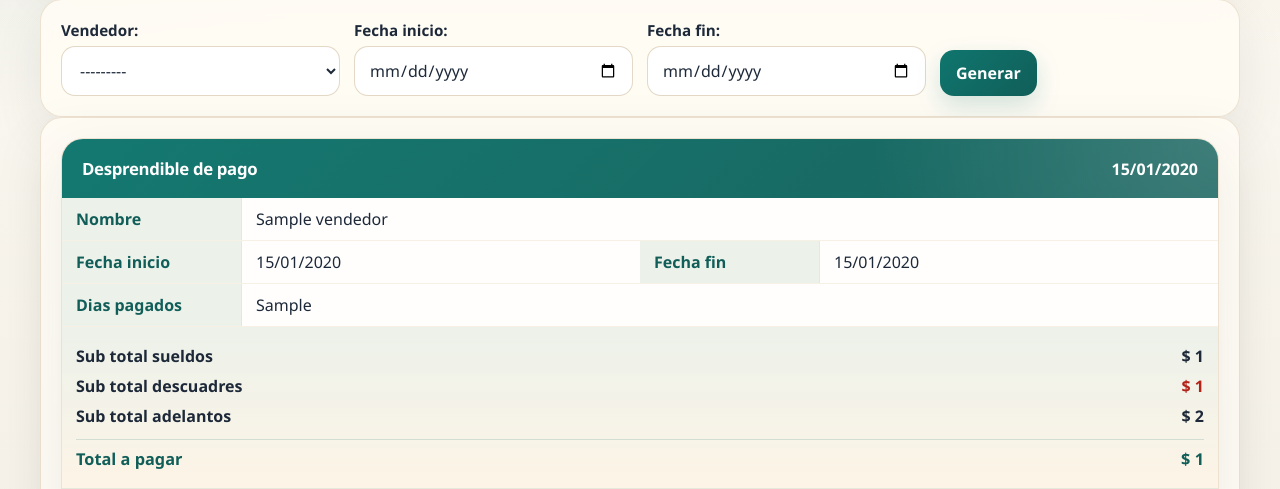
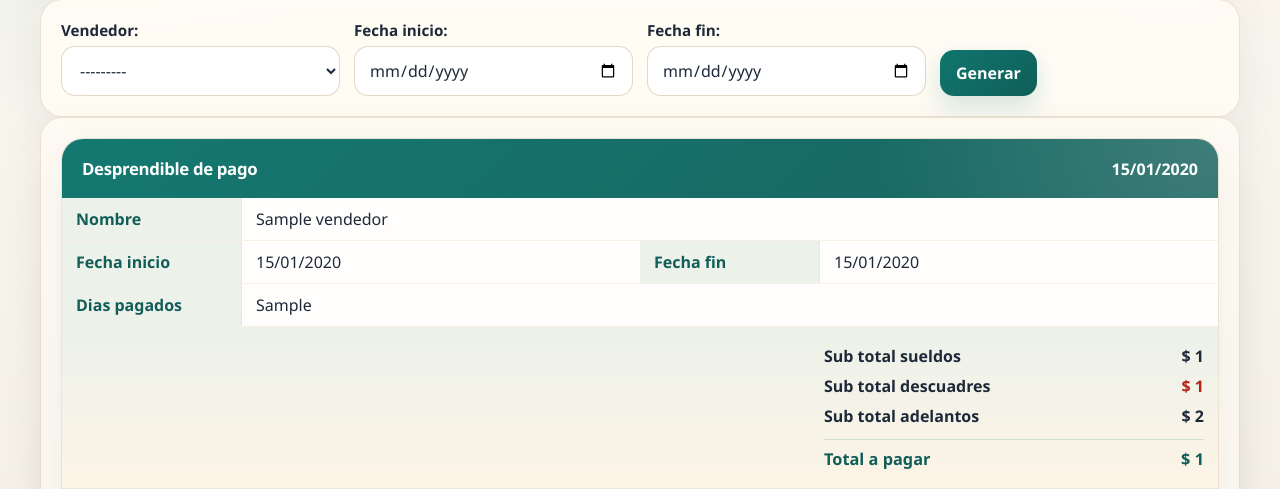
Before and after one commit to linercandia/gestion-ventas-v2, a Django app: template gestion_ventas/templates/gestion_ventas/desprendible_pago.html in a window 1280 px wide. Shown: the part 324-813 px from the top of the page. Run offline with Django 5.2, Linux system fonts and the light colour scheme; tables that the repository leaves empty hold one stand-in row (values such as "Sample post"); the template is opened without the code that fills it: values that come from a table or form of the project are taken from there, most other values are stand-ins (such as "Sample title", 1, 10 or a date in 2020).

Commit message:
estilo desprendible

```diff
--- a/gestion_ventas/templates/gestion_ventas/desprendible_pago.html
+++ b/gestion_ventas/templates/gestion_ventas/desprendible_pago.html
@@ -87,6 +87,12 @@
         padding: 14px;
         background: linear-gradient(180deg, rgba(15, 118, 110, 0.08), rgba(217, 119, 6, 0.06));
         border-bottom: 1px solid rgba(201, 177, 141, 0.16);
+        display: flex;
+        justify-content: flex-end;
+    }
+
+    .receipt-totals-inner {
+        width: min(100%, 380px);
     }
 
     .receipt-total-line {
@@ -164,6 +170,14 @@
             grid-template-columns: 1fr;
         }
 
+        .receipt-totals {
+            justify-content: stretch;
+        }
+
+        .receipt-totals-inner {
+            width: 100%;
+        }
+
         .receipt-table {
             table-layout: auto;
         }
@@ -207,6 +221,7 @@
             </div>
 
             <div class="receipt-totals">
+                <div class="receipt-totals-inner">
                     <div class="receipt-total-line">
                         <span>Sub total sueldos</span>
                         <strong>{{ resumen.total_comision|cop }}</strong>
@@ -222,6 +237,7 @@
                     <div class="receipt-total-line final">
                         <span>Total a pagar</span>
                         <strong>{{ resumen.total_pagar|cop }}</strong>
+                    </div>
                 </div>
             </div>
 
```
Lines whose indentation alone changed are shown as unchanged.
